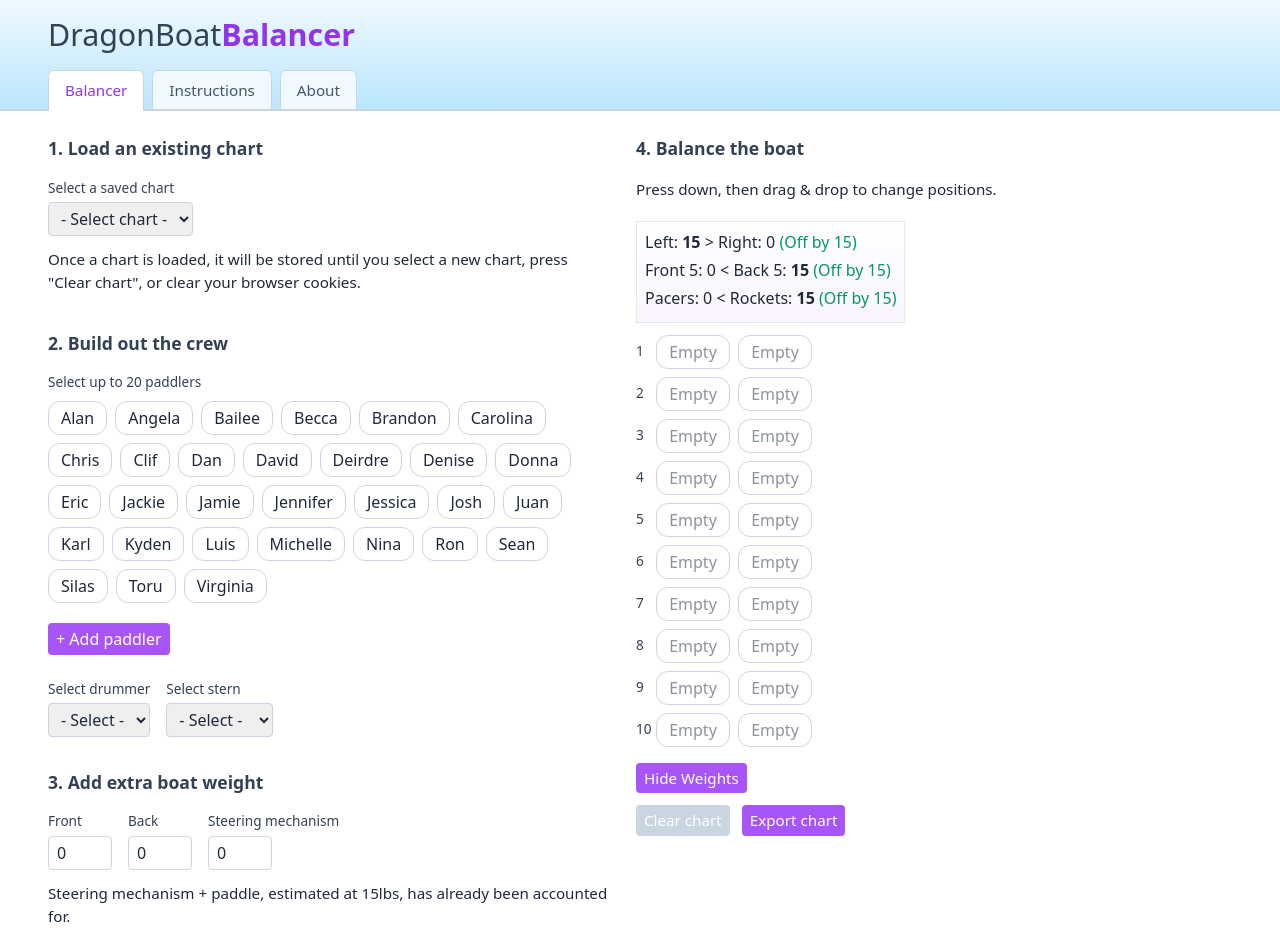
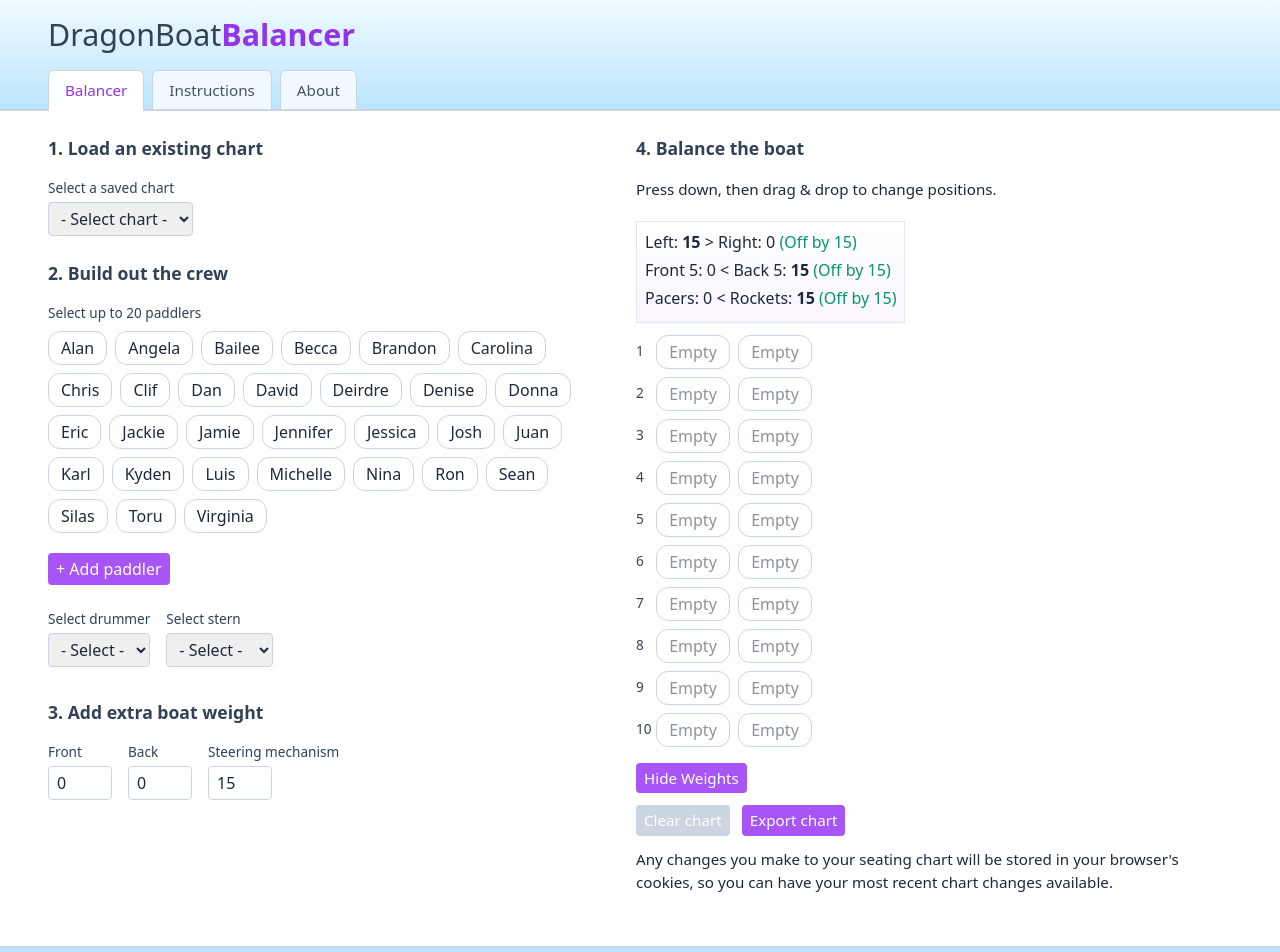
Before and after one commit to varoper/dragonboat-seating, a React (Vite) app: page / in a window 1280 px wide. Shown: the top 952 px of the page. Built offline with nearby package versions, Linux system fonts and the light colour scheme.

Commit message:
make steering mechanism weight editable

```diff
--- a/src/SeatingChart.jsx
+++ b/src/SeatingChart.jsx
@@ -21,6 +21,7 @@ function SeatingChart() {
   const [newPaddlerWeight, setNewPaddlerWeight] = useState("");
   const [extraFrontWeight, setExtraFrontWeight] = useState(0);
   const [extraBackWeight, setExtraBackWeight] = useState(0);
+  const [steeringWeight, setSteeringWeight] = useState(15);
   const seatingChartRef = useRef(null);
   const [availableCharts, setAvailableCharts] = useState([]);
   const [selectedChart, setSelectedChart] = useState('');
@@ -256,7 +257,6 @@ function SeatingChart() {
                 ))}
               </select>
             </fieldset>
-            <p>Once a chart is loaded, it will be stored until you select a new chart, press "Clear chart", or clear your browser cookies.</p>
           </div>
         </section>
 
@@ -405,14 +405,13 @@ function SeatingChart() {
                   type="number"
                   id="steering_weight"
                   className="w-16"
-                  value={extraFrontWeight}
-                  onChange={(e) => setExtraFrontWeight(e.target.value)}
+                  value={steeringWeight}
+                  onChange={(e) => setSteeringWeight(e.target.value)}
                   placeholder="0"
                 />
               </div>
             </div>
           </fieldset>
-          <p>Steering mechanism + paddle, estimated at 15lbs, has already been accounted for.</p>
         </section>
       </div>
 
@@ -431,6 +430,7 @@ function SeatingChart() {
                 drummer={drummer}
                 extraFrontWeight={extraFrontWeight}
                 extraBackWeight={extraBackWeight}
+                steeringWeight={steeringWeight}
               />
 
               <p>
@@ -480,6 +480,7 @@ function SeatingChart() {
 
             </div>
           )}
+          <p>Any changes you make to your seating chart will be stored in your browser's cookies, so you can have your most recent chart changes available.</p>
         </section>
       </div>
     </div >
--- a/src/WeightBalancer.jsx
+++ b/src/WeightBalancer.jsx
@@ -14,12 +14,11 @@ import {
 } from '@dnd-kit/sortable';
 import { CSS } from '@dnd-kit/utilities';
 
-const WeightBalancer = ({ seatingChart, updateSeatingChart, stern, drummer, extraFrontWeight = 0, extraBackWeight = 0 }) => {
+const WeightBalancer = ({ seatingChart, updateSeatingChart, stern, drummer, extraFrontWeight = 0, extraBackWeight = 0, steeringWeight = 0 }) => {
   const [activeId, setActiveId] = useState(null); // Currently dragged paddler
   const [overId, setOverId] = useState(null);     // ID of seat currently hovered over
   const [maxWidth, setMaxWidth] = useState(0);    // Used to standardize width of all seat containers
   const [showWeights, setShowWeights] = useState(true);
-  const steeringWeight = 15;
 
   // DnD sensor configuration
   const sensors = useSensors(
@@ -140,11 +139,11 @@ const WeightBalancer = ({ seatingChart, updateSeatingChart, stern, drummer, extr
     const extraSideWeight = (parseInt(extraFrontWeight, 10) + parseInt(extraBackWeight, 10) + (drummer ? drummer.weight : 0) + (stern ? stern.weight : 0)) / 2;
 
     frontWeight += parseInt(extraFrontWeight, 10) + (drummer ? drummer.weight : 0);
-    backWeight += parseInt(extraBackWeight, 10) + (stern ? stern.weight : 0) + steeringWeight;
-    leftWeight += extraSideWeight + steeringWeight;
+    backWeight += parseInt(extraBackWeight, 10) + (stern ? stern.weight : 0) + parseInt(steeringWeight, 10);
+    leftWeight += extraSideWeight + parseInt(steeringWeight, 10);
     rightWeight += extraSideWeight;
     pacerWeight += parseInt(extraFrontWeight, 10) + (drummer ? drummer.weight : 0);
-    rocketWeight += parseInt(extraBackWeight, 10) + (stern ? stern.weight : 0) + steeringWeight;
+    rocketWeight += parseInt(extraBackWeight, 10) + (stern ? stern.weight : 0) + parseInt(steeringWeight, 10);
 
     return { frontWeight, backWeight, leftWeight, rightWeight, pacerWeight, rocketWeight };
   };
```
